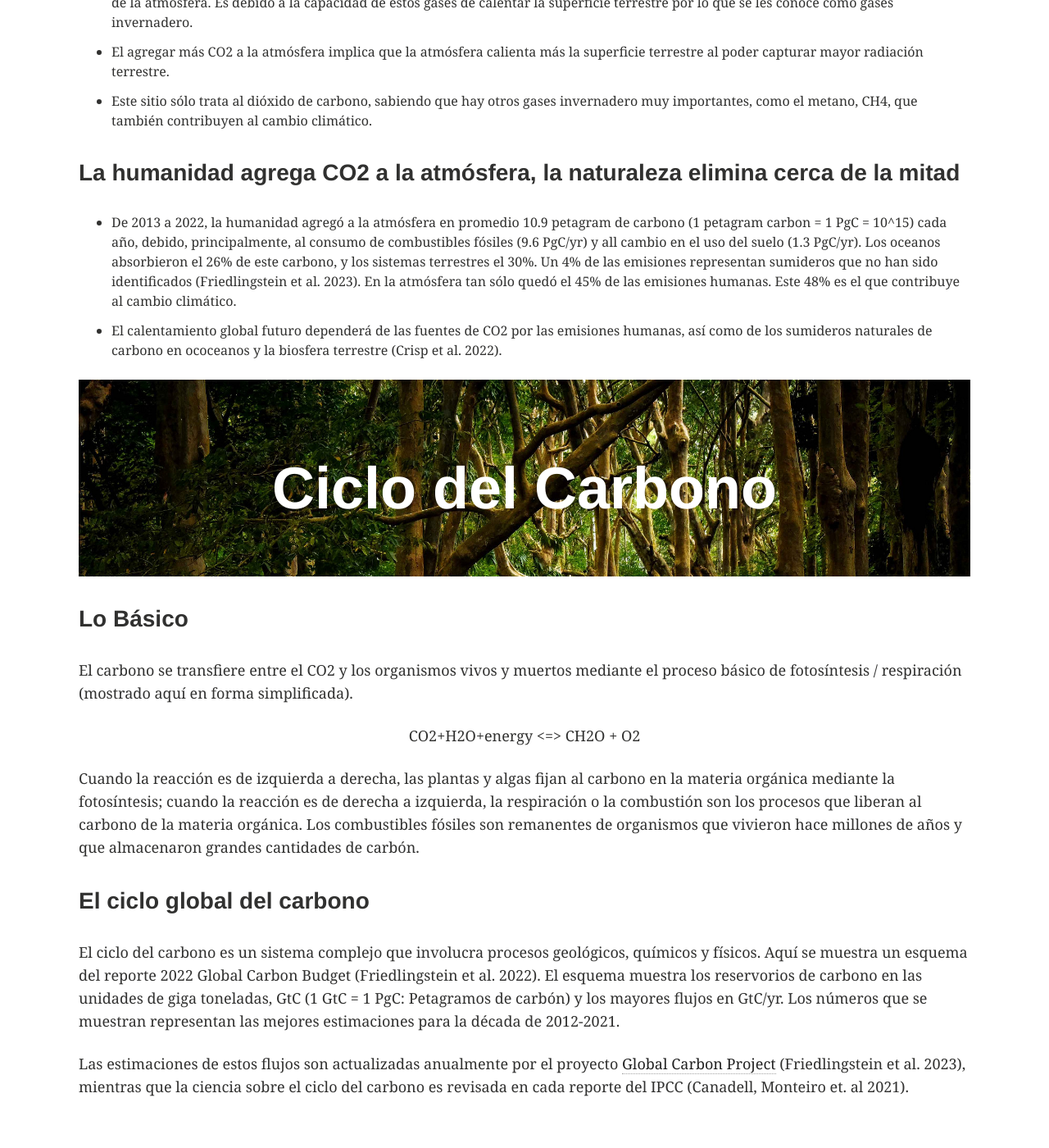
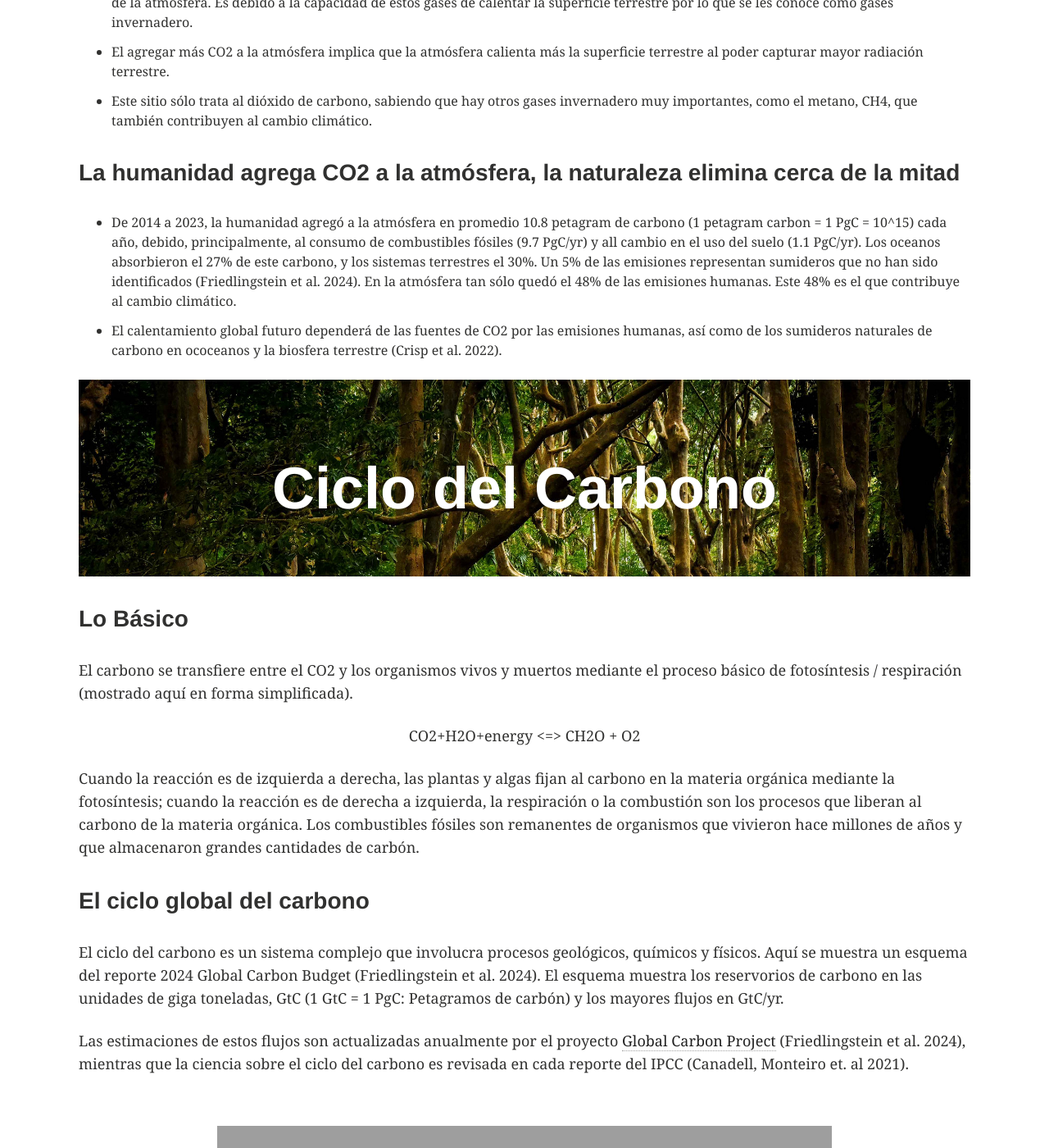
Before and after one commit to galenmckinley/CarbonCycle_Spanish, a Jekyll site: the page built from index.md, in a window 1280 px wide and 1400 px high, scrolled down 1064 px. Shown: the whole window at 82% size. Built offline with Jekyll 4.4.1, drawn with Linux system fonts in a browser that asks for light colours; some of the changed text lies outside the part shown; grey boxes are pictures that could not be loaded.

Commit message:
update 2025

```diff
--- a/index.md
+++ b/index.md
@@ -56,7 +56,7 @@ published: true
 <h3> La humanidad agrega  CO2 a la atmósfera, la naturaleza elimina cerca de la mitad </h3>
 
 <ul>
-<li> De 2013 a 2022, la humanidad agregó a la atmósfera en promedio 10.9 petagram de carbono (1 petagram carbon = 1 PgC = 10^15) cada año, debido, principalmente, al consumo de combustibles fósiles (9.6 PgC/yr) y all cambio en el uso del suelo (1.3 PgC/yr). Los oceanos absorbieron el 26% de este carbono, y los sistemas terrestres el 30%. Un 4% de las emisiones representan sumideros que no han sido identificados (Friedlingstein et al. 2023). En la atmósfera tan sólo quedó el 45% de las emisiones humanas. Este 48% es el que contribuye al cambio climático.
+<li> De 2014 a 2023, la humanidad agregó a la atmósfera en promedio 10.8 petagram de carbono (1 petagram carbon = 1 PgC = 10^15) cada año, debido, principalmente, al consumo de combustibles fósiles (9.7 PgC/yr) y all cambio en el uso del suelo (1.1 PgC/yr). Los oceanos absorbieron el 27% de este carbono, y los sistemas terrestres el 30%. Un 5% de las emisiones representan sumideros que no han sido identificados (Friedlingstein et al. 2024). En la atmósfera tan sólo quedó el 48% de las emisiones humanas. Este 48% es el que contribuye al cambio climático.
 </li>
 
 <li> El calentamiento global futuro dependerá de las fuentes de CO2 por las emisiones humanas, así como de los sumideros naturales de carbono en ococeanos y la biosfera terrestre (Crisp et al. 2022).
@@ -88,14 +88,14 @@ published: true
 
 <h3> El ciclo global del carbono</h3>
 
-<p> El ciclo del carbono es un sistema complejo que involucra procesos geológicos, químicos y físicos. Aquí se muestra un esquema del reporte 2022 Global Carbon Budget (Friedlingstein et al. 2022). El esquema muestra los reservorios de carbono en las unidades de giga toneladas, GtC (1 GtC = 1 PgC: Petagramos de carbón) y los mayores flujos en GtC/yr. Los números que se muestran representan las mejores estimaciones para la década de 2012-2021. </p>
+<p> El ciclo del carbono es un sistema complejo que involucra procesos geológicos, químicos y físicos. Aquí se muestra un esquema del reporte 2024 Global Carbon Budget (Friedlingstein et al. 2024). El esquema muestra los reservorios de carbono en las unidades de giga toneladas, GtC (1 GtC = 1 PgC: Petagramos de carbón) y los mayores flujos en GtC/yr.  </p>
 
-<p> Las estimaciones de estos flujos son actualizadas anualmente por el proyecto <a href = "https://globalcarbonbudget.org"> Global Carbon Project</a> (Friedlingstein et al. 2023), mientras que la ciencia sobre el ciclo del carbono es revisada en cada reporte del IPCC (Canadell, Monteiro et. al 2021). </p>
+<p> Las estimaciones de estos flujos son actualizadas anualmente por el proyecto <a href = "https://globalcarbonbudget.org"> Global Carbon Project</a> (Friedlingstein et al. 2024), mientras que la ciencia sobre el ciclo del carbono es revisada en cada reporte del IPCC (Canadell, Monteiro et. al 2021). </p>
 
 
-<div style="text-align:center; padding-top: 1cm ; padding-bottom: .5cm"> <img src = "{{site.baseurl}}/images/GCBFig2_2023.png" style="width:750px;height:452px;" /> </div>
+<div style="text-align:center; padding-top: 1cm ; padding-bottom: .5cm"> <img src = "{{site.baseurl}}/images/Fig2_GCB2024.pdf" style="width:750px;height:452px;" /> </div>
 
-<p style="font-size:75%;"> <i> El ciclo global del carbón para 2013-2022, en el que se muestran los principales flujos anuales en GtC/yr (Friedlingstein et al. 2023). </i> </p>
+<p style="font-size:75%;"> <i> El ciclo global del carbón para 2014-2023, en el que se muestran los principales flujos anuales en GtC/yr (Friedlingstein et al. 2024). </i> </p>
 
 <h5> <a href="{{site.baseurl}}/references/" target = "blank"> <u> References </u> </a> </h5>
 
@@ -111,7 +111,7 @@ published: true
 
 </p>
 
-<div style="text-align:center"> <img src = "{{site.baseurl}}/images/co2_data_mlo_5sept2023_NOAAESRL.pdf" /> </div>
+<div style="text-align:center"> <img src = "{{site.baseurl}}/images/co2_data_mlo_24Feb2025_NOAAESRL.pdf" /> </div>
 
 <p>
 
@@ -187,14 +187,14 @@ El océano alberga una enorme comunidad de organismos que realizan la fotosínte
 El flujo de carbono hacia el mar se incrementa conforme las actividades humanas aumentan la concentración de carbono en la atmósfera (panel derecha arriba).  El processos fiscos que gobierna este flujo es <a href="https://en.wikipedia.org/wiki/Henry%27s_law"> La ley de Henry </a>.  Debido a que los océanos tardan cerca de 1000 años en mezclarse, la mayor parte del carbono absorbido por el océano se encuentra cerca de la superficie, dentro el primer kilómetro del océano.  </p>
 
 <p>
-Si no fuera por los océanos, la concentración atmosférica de CO2 sería 90ppm más elevada que la concentración actual (179 PgC). Los océanos han absorbido el 37% de todo el carbono que se ha emitido a la atmósfer debido al consumo de combustibles fósiles (483 PgC) (Friedlingstein et al. 2023). </p>
+Si no fuera por los océanos, la concentración atmosférica de CO2 sería 90ppm más elevada que la concentración actual (185 PgC). Los océanos han absorbido el 38% de todo el carbono que se ha emitido a la atmósfer debido al consumo de combustibles fósiles (490 PgC) (Friedlingstein et al. 2024). </p>
 
 <center>
-<video width="720" height="540" controls> <source src = "{{site.baseurl}}/images/historical_carbon_budget_bar_chart_2023.mp4" type="video/mp4"> </video>
+<video width="720" height="540" controls> <source src = "{{site.baseurl}}/images/historical_carbon_budget_bar_chart_2024.mp4" type="video/mp4"> </video>
 </center>
 
 <p style="font-size:75%; text-align:center"> <i> Acumulativo
-presupuesto global de carbono, 1850-2022  (Friedlingstein et al. 2023). Animacion de Marit Jentoft-Nilsen, NASA. </i> </p>
+presupuesto global de carbono, 1850-2023  (Friedlingstein et al. 2024). Animacion de Marit Jentoft-Nilsen, NASA. </i> </p>
 
 <h3> El futuro de la absorción oceánica del carbono </h3>
 
@@ -229,7 +229,7 @@ En los Estados Unidos, el programa <a href="https://www.us-ocb.org/">Ocean Carbo
 <p> Las tierras nuevas de cultivo típicamente se obtienen clareando los bosques. Carbono es emitido a la atmósfera cuando los árboles se talan y se queman, o se abandonan a la descomposición. En el presente, la deforestación y la resultante emisión de carbono a la atmósfera está ocurriendo en las zonas tropicales. Sin embargo, en los últimos 200 años, la formación de zonas agrícolas mediante tala de bosques que ocurrió en las latitudes medias del Hemisferio Norte fue una fuente importante de carbono en la atmósfera. Desde mediados de los años noventa, gran parte de las tierras poco productivas de Estados Unidos y Europa se han reconvertido en bosques, compensando en parte las emisiones al tomar el carbono de las atmósfera y acumularlo en la madera y el suelo. </p>
 
 <p>
-<p> Agricultura y uso del suelo hizo 13% de los emisiones de CO2 en 2007-2016 (IPCC 2022), y 12% en 2013-2022 (Friedlingstein et al. 2023). Agricultura y uso del suelo hizo tambien es fuente importante de otros invernadero (CH4, N20).
+<p> Agricultura y uso del suelo hizo 13% de los emisiones de CO2 en 2007-2016 (IPCC 2022), y 10% en 2014-2023 (Friedlingstein et al. 2024). Agricultura y uso del suelo hizo tambien es fuente importante de otros invernadero (CH4, N20).
 La incertidumbre en las estimaciones del uso de suelo se debe en gran parte a que las estimaciones de la deforestación son, a su vez, inciertas, y también a que la cantidad de carbono almacenado en los bosques no está bien cuantificado (Crisp et al. 2022). </p>
 
 <h3> El futuro del Uso de la Tierra </h3>
```
Also changed, not shown: 6 other files.
